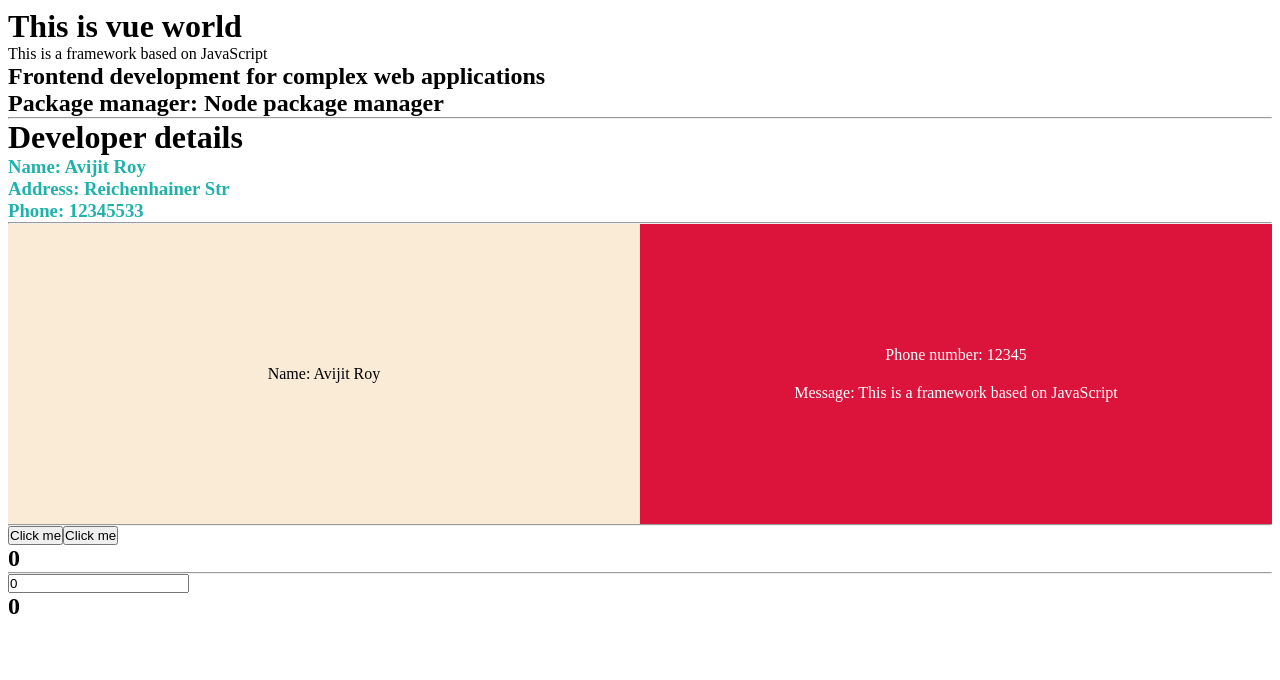
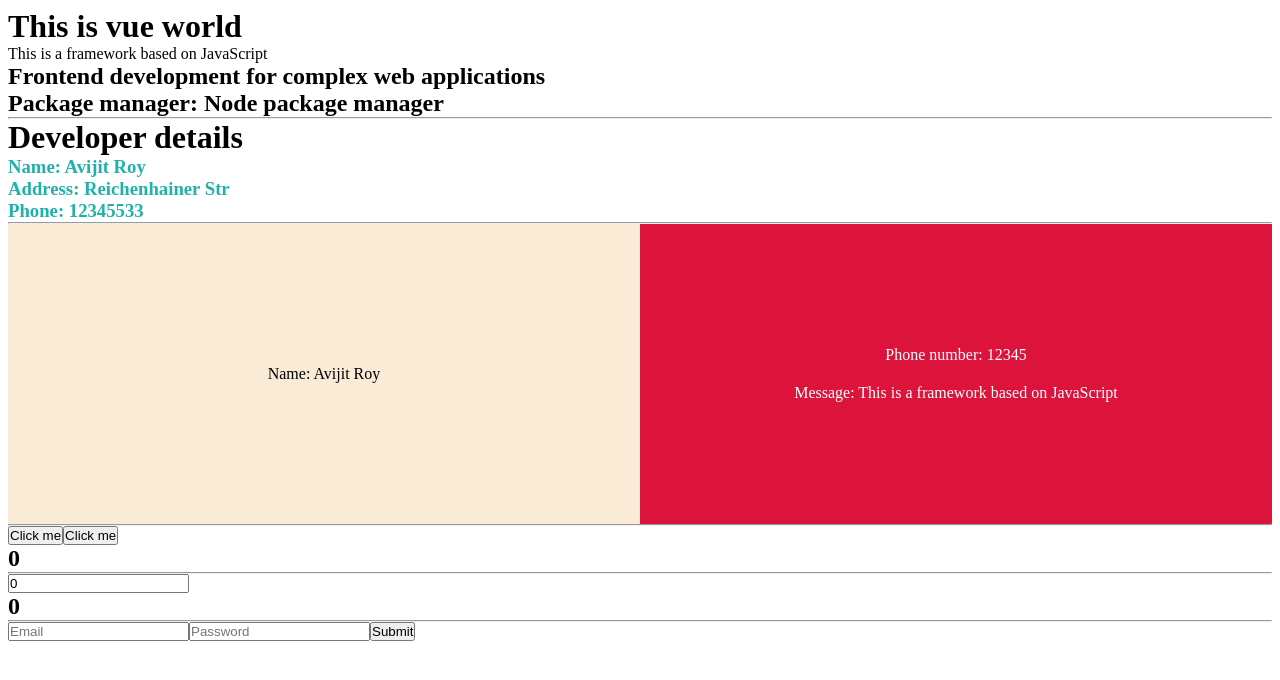
Before and after one commit to AvijitRoy12/Mastering-Vue, a Vue app: page / in a window 1280 px wide. Shown: the top 680 px of the page. Built offline with nearby package versions, Linux system fonts and the light colour scheme.

Commit message:
User input v-model added.

```diff
--- a/src/components/VueWorld.vue
+++ b/src/components/VueWorld.vue
@@ -23,6 +23,10 @@
   <hr />
   <input type="text" v-model="count" />
   <h2>{{ count }}</h2>
+  <hr />
+  <input type="text" placeholder="Email" v-model="email" />
+  <input type="password" placeholder="Password" v-model="password" />
+  <button v-on:click="getDetails()">Submit</button>
 </template>
 <script>
 export default {
@@ -31,6 +35,8 @@ export default {
     return {
       message: "This is a framework based on JavaScript",
       count: 0,
+      email: null,
+      password: null,
       usage: function () {
         return "Frontend development for complex web applications";
       },
@@ -61,6 +67,9 @@ export default {
     },
     doubleClickTest() {
       return alert("Button is double clicked");
+    },
+    getDetails() {
+      console.log(`Name: ${this.email} Password: ${this.password}`);
     },
   },
 };
```
